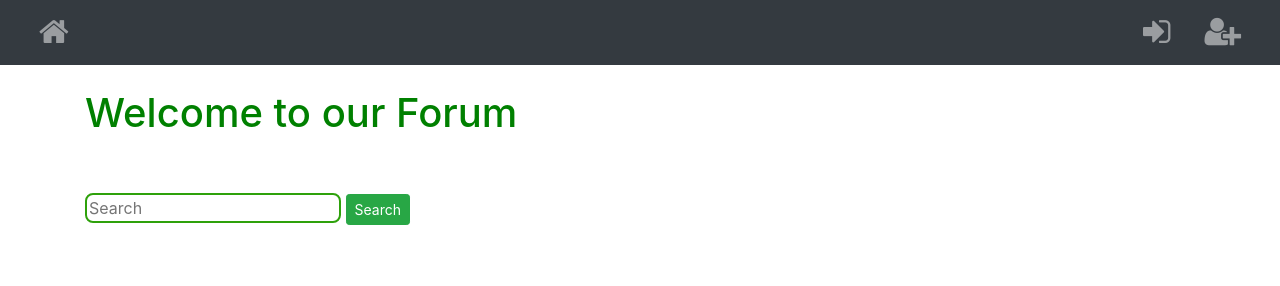
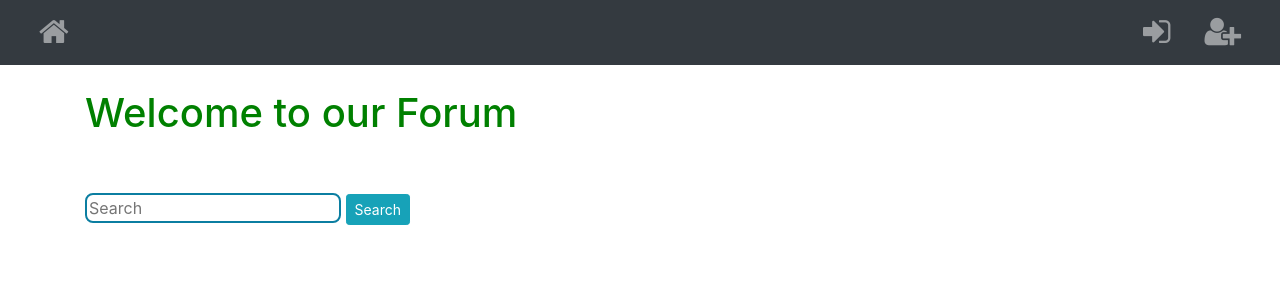
Before and after one commit to francescoopiccoli/Information-Security-Project, a Flask app: page / in a window 1280 px wide. Shown: the top 286 px of the page. Run offline with Flask 2, Linux system fonts and the light colour scheme; data comes from the database, SQL or seed files in the repository; some libraries are stand-ins or nearby versions.

Commit message:
update home

```diff
--- a/website/templates/home.html
+++ b/website/templates/home.html
@@ -11,9 +11,9 @@
 
     <div style="float:left;" style="margin-right:-980px">
         <form method="GET">
-            <input type="search" aria-label="Search" name="q" placeholder="Search" autocomplete="off" style=" border: 2px solid rgb(46, 161, 11);
+            <input type="search" aria-label="Search" name="q" placeholder="Search" autocomplete="off" style=" border: 2px solid rgb(11, 126, 161);
         border-radius: 8px;" />
-            <button class="btn btn-success btn-sm">Search</button>
+            <button class="btn btn-info btn-sm">Search</button>
         </form>
         {% if (search_content)%}
         <div>
```
